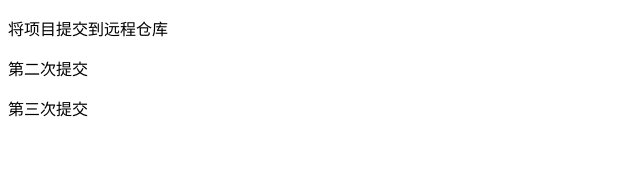
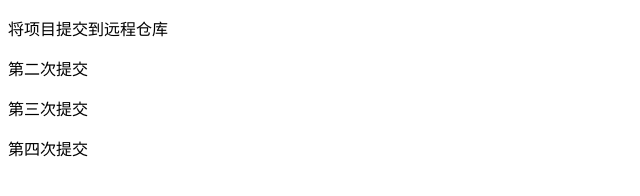
Before and after one commit to peng-source-cpu/gitDemo, a plain HTML site: page index.html in a window 1280 px wide. Shown: the whole page, without its empty margins (0-640 px from the left). Drawn offline with Linux system fonts and the light colour scheme.

Commit message:
这是我第四次提交

```diff
--- a/index.html
+++ b/index.html
@@ -9,6 +9,7 @@
   <p>将项目提交到远程仓库</p>
   <p>第二次提交</p>
   <p>第三次提交</p>
+  <p>第四次提交</p>
 </div>
 </body>
 </html>
```
